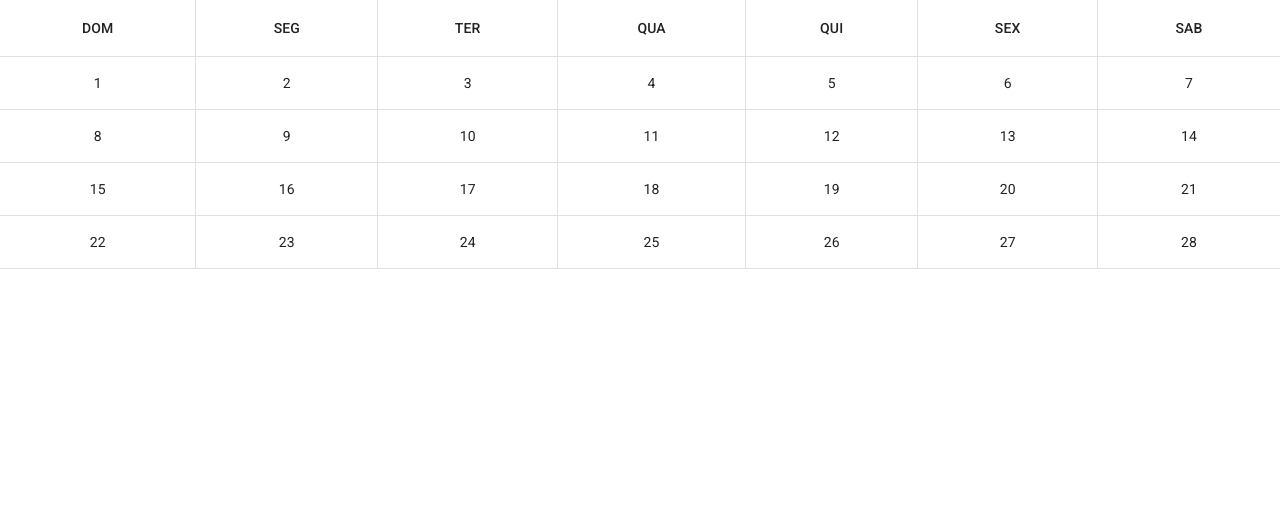
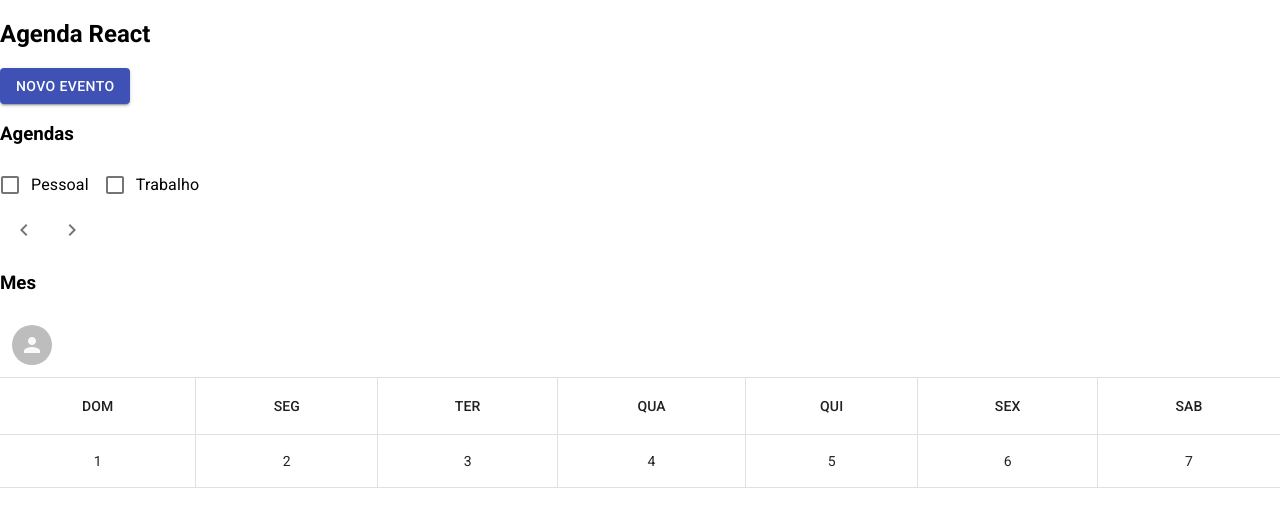
Before and after one commit to lcaladoferreira/react-calendar, a React (Create React App) app in the folder agenda-react/: page / in a window 1280 px wide. Shown: the top 526 px of the page. Built offline with nearby package versions, Linux system fonts and the light colour scheme.

Commit message:
Static FE MUI

```diff
--- a/agenda-react/src/app/CalendarScreen.tsx
+++ b/agenda-react/src/app/CalendarScreen.tsx
@@ -1,3 +1,4 @@
+import Box from "@material-ui/core/Box";
 import { makeStyles } from "@material-ui/core/styles";
 import Table from "@material-ui/core/Table";
 import TableBody from "@material-ui/core/TableBody";
@@ -5,21 +6,20 @@
 import TableContainer from "@material-ui/core/TableContainer";
 import TableHead from "@material-ui/core/TableHead";
 import TableRow from "@material-ui/core/TableRow";
+import Button from "@material-ui/core/Button";
+import { FormControlLabel, Icon, IconButton } from "@material-ui/core";
+import Checkbox from "@material-ui/core/Checkbox";
+import Avatar from "@material-ui/core/Avatar";
 
 const DAYS_OF_WEEK = ["DOM", "SEG", "TER", "QUA", "QUI", "SEX", "SAB"];
 const WEEK0 = [1, 2, 3, 4, 5, 6, 7];
-const WEEK1 = [8, 9, 10, 11, 12, 13, 14];
-const WEEK2 = [15, 16, 17, 18, 19, 20, 21];
-const WEEK3 = [22, 23, 24, 25, 26, 27, 28];
 const d = new Date();
 let date = d.getDate();
 console.log(date);
 
 const useStyles = makeStyles({
-  root: {
-    height: "100%",
-  },
   table: {
+    borderTop: "1px solid rgb(224, 224, 224)",
     minHeight: "100%",
     "& td ~ td, & th ~ th": {
       borderLeft: "1px solid rgb(224, 224, 224)",
@@ -31,8 +31,39 @@
   const classes = useStyles();
 
   return (
-    <TableContainer className={classes.root} component={"div"}>
-      <Table className={classes.table} aria-label="simple table">
+    <Box display="flex" height="100%" alignItems="stretch">
+      <Box borderRight="1px solid rgb(224, 224, 224)" width="16em" padding="8px 16px">
+        <h2>Agenda React</h2>
+        <Button variant="contained" color="primary">
+          Novo Evento
+        </Button>
+
+        <Box marginTop="64px">
+          <h3>Agendas</h3>
+          <FormControlLabel control={<Checkbox />} label="Pessoal" />
+          <FormControlLabel control={<Checkbox />} label="Trabalho" />
+        </Box>
+      </Box>
+      <TableContainer component={"div"}>
+        <Box display="flex" alignItems="center" padding="8px, 16px">
+          <Box>
+            <IconButton aria-label="Mês anterior ">
+              <Icon>chevron_left</Icon>
+            </IconButton>
+            <IconButton aria-label="Próximo mês">
+              <Icon>chevron_right</Icon>
+            </IconButton>
+            <Box flex="1" marginLeft="16px" component="h3">
+              Mes
+            </Box>
+          </Box>
+          <IconButton aria-label="Usuário">
+            <Avatar>
+              <Icon>person</Icon>
+            </Avatar>
+          </IconButton>
+        </Box>
+        <Table className={classes.table}>
           <TableHead>
             <TableRow>
               {DAYS_OF_WEEK.map((day) => (
@@ -50,29 +81,9 @@
                 </TableCell>
               ))}
             </TableRow>
-          <TableRow>
-            {WEEK1.map((week) => (
-              <TableCell align="center" key={week}>
-                {week}
-              </TableCell>
-            ))}
-          </TableRow>
-          <TableRow>
-            {WEEK2.map((week) => (
-              <TableCell align="center" key={week}>
-                {week}
-              </TableCell>
-            ))}
-          </TableRow>
-          <TableRow>
-            {WEEK3.map((week) => (
-              <TableCell align="center" key={week}>
-                {week}
-              </TableCell>
-            ))}
-          </TableRow>
           </TableBody>
         </Table>
       </TableContainer>
+    </Box>
   );
 }
--- a/agenda-react/src/index.css
+++ b/agenda-react/src/index.css
@@ -1,6 +1,6 @@
 body {
   margin: 0;
-  font-family: -apple-system, BlinkMacSystemFont, "Segoe UI", "Roboto", "Oxygen", "Ubuntu",
+  font-family: "Roboto", -apple-system, BlinkMacSystemFont, "Segoe UI", "Oxygen", "Ubuntu",
     "Cantarell", "Fira Sans", "Droid Sans", "Helvetica Neue", sans-serif;
   -webkit-font-smoothing: antialiased;
   -moz-osx-font-smoothing: grayscale;
```
Also changed, not shown: 1 other file (tests, documents, lock files or other folders). Lines whose indentation alone changed are shown as unchanged.
